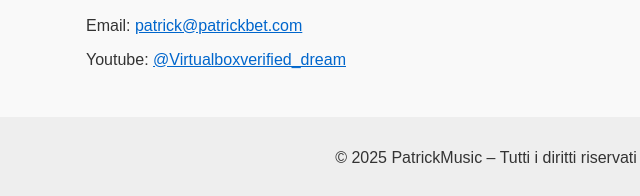
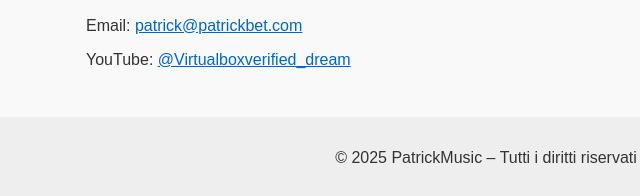
Before and after one commit to lolofficial/PatrickMusic, a plain HTML site: page index.html in a window 1280 px wide. Shown: the part 674-870 px from the top of the page, 154-794 px from the left. Drawn offline with Linux system fonts and the light colour scheme.

Commit message:
Update index.html

```diff
--- a/index.html
+++ b/index.html
@@ -11,36 +11,42 @@
       margin: 0;
       padding: 0;
     }
+
     header {
       background-color: #f30b0b;
       color: white;
       padding: 2em;
       text-align: center;
     }
+
     section {
       padding: 2em;
       max-width: 800px;
       margin: auto;
     }
+
     audio {
       width: 100%;
       max-width: 600px;
       margin-bottom: 2em;
     }
+
     footer {
       background-color: #eee;
       text-align: center;
       padding: 1em;
     }
+
     a {
       color: #0066cc;
     }
   </style>
 </head>
 <body>
+
   <header>
     <h1>PatrickMusic</h1>
-    <p>Musica  🎶</p>
+    <p>Musica 🎶</p>
   </header>
 
   <section>
@@ -62,11 +68,12 @@
   <section>
     <h2>Contatti</h2>
     <p>Email: <a href="mailto:patrick@patrickbet.com">patrick@patrickbet.com</a></p>
-    <p>Youtube: <a href="https://youtube.com/@Virtualboxverified_dream" target="_blank">@Virtualboxverified_dream</a></p>
+    <p>YouTube: <a href="https://youtube.com/@Virtualboxverified_dream" target="_blank">@Virtualboxverified_dream</a></p>
   </section>
 
   <footer>
     <p>© 2025 PatrickMusic – Tutti i diritti riservati</p>
   </footer>
+
 </body>
 </html>
```
